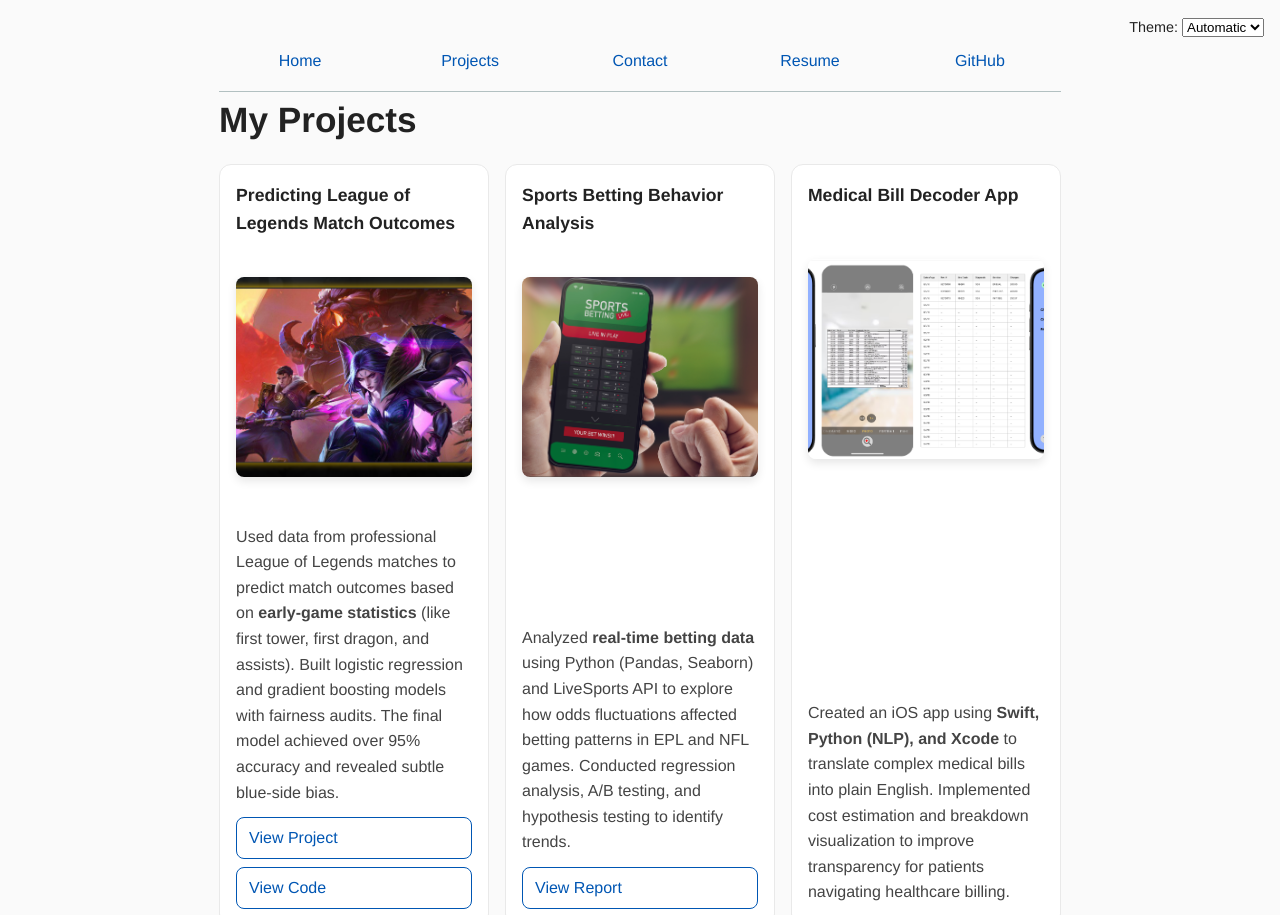
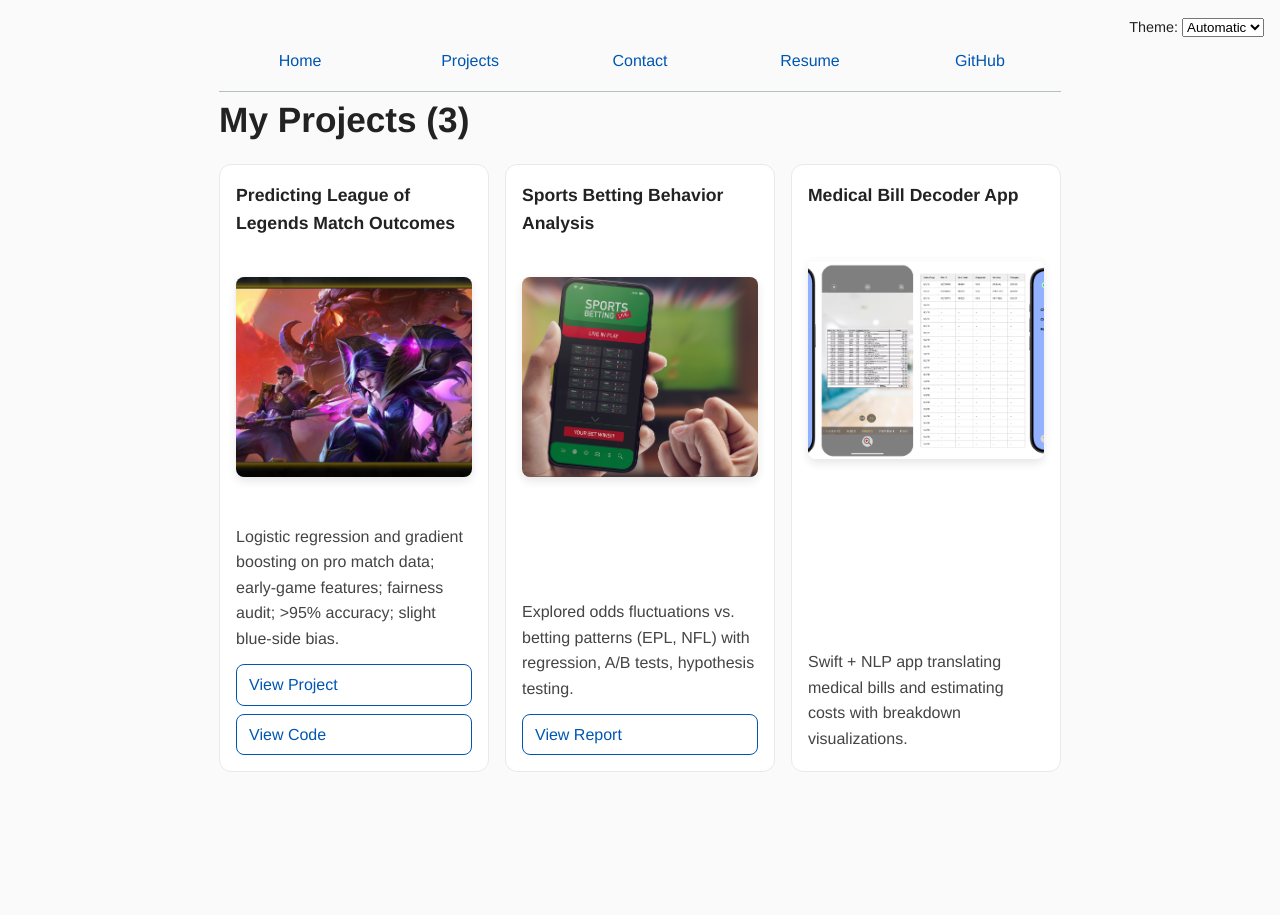
Before and after one commit to Kalberhe/6.C85_lab1_beta_test_portfolio, a plain HTML site: page projects/index.html in a window 1280 px wide. Shown: the top 915 px of the page. After the commit the page ends 828 px from the top, so only its background shows below. Drawn offline with Linux system fonts and the light colour scheme.

Commit message:
✅ Lab 4 complete: added projects.json, updated JS modules, dynamic Projects page

```diff
--- a/global.js
+++ b/global.js
@@ -1,12 +1,11 @@
 // global.js — load on every page with type="module"
 console.log("IT’S ALIVE!");
 
-// repo base (works locally + on GitHub Pages)
 const REPO = "6.C85_lab1_beta_test_portfolio";
 const IS_LOCAL = ["localhost", "127.0.0.1"].includes(location.hostname);
 const BASE = IS_LOCAL ? "/" : `/${REPO}/`;
 
-// pages to show in the nav
+
 const pages = [
   { url: "",          title: "Home" },
   { url: "projects/", title: "Projects" },
@@ -15,7 +14,7 @@ const pages = [
   { url: "https://github.com/Kalberhe", title: "GitHub" },
 ];
 
-// build nav
+
 const nav = document.createElement("nav");
 document.body.prepend(nav);
 
@@ -25,10 +24,13 @@ for (const p of pages) {
   a.href = href;
   a.textContent = p.title;
 
-  // external links open in new tab
-  if (a.host !== location.host) { a.target = "_blank"; a.rel = "noopener"; }
 
-  // mark current page (normalize trailing slash)
+  if (a.host !== location.host) {
+    a.target = "_blank";
+    a.rel = "noopener";
+  }
+
+
   const linkPath = new URL(a.href).pathname.replace(/\/+$/, "");
   const herePath = location.pathname.replace(/\/+$/, "");
   if (a.host === location.host && linkPath === herePath) a.classList.add("current");
@@ -36,7 +38,7 @@ for (const p of pages) {
   nav.append(a);
 }
 
-// ---- Theme switcher (Auto / Light / Dark) ----
+
 document.body.insertAdjacentHTML("afterbegin", `
   <label style="position:absolute;top:1rem;right:1rem;font-size:.9rem">
     Theme:
@@ -56,27 +58,79 @@ function osPrefersDark() {
 
 function applyTheme(mode) {
   const html = document.documentElement;
-  html.setAttribute("data-theme", mode);            // our CSS vars
+  html.setAttribute("data-theme", mode);
   html.style.colorScheme = mode === "auto"
     ? (osPrefersDark() ? "dark" : "light")
-    : mode;                                         // built-in UI
+    : mode;
 }
 
-// init from storage (default: auto)
+
 const saved = localStorage.getItem("colorScheme") || "auto";
-select.value = saved; applyTheme(saved);
+select.value = saved;
+applyTheme(saved);
 
-// persist & apply on change
+
 select.addEventListener("input", e => {
-  const mode = e.target.value;                      // auto|light|dark
+  const mode = e.target.value;
   localStorage.setItem("colorScheme", mode);
   applyTheme(mode);
 });
 
-// update if OS theme changes while in Auto
+
 if (window.matchMedia) {
   const mq = window.matchMedia("(prefers-color-scheme: dark)");
   mq.addEventListener?.("change", () => {
     if (localStorage.getItem("colorScheme") === "auto") applyTheme("auto");
   });
 }
+
+
+export async function fetchJSON(url) {
+  try {
+    const res = await fetch(url);
+    if (!res.ok) throw new Error(`${res.status} ${res.statusText}`);
+    return await res.json();
+  } catch (err) {
+    console.error("fetchJSON error for", url, err);
+    return null;
+  }
+}
+
+
+export async function fetchGitHubData() {
+  return fetchJSON("https://api.github.com/users/Kalberhe");
+}
+
+
+export function renderProjects(projects, container, headingLevel = "h2") {
+  if (!container) return;
+  container.innerHTML = "";
+
+  if (!Array.isArray(projects) || projects.length === 0) {
+    container.innerHTML = "<p>No projects available yet.</p>";
+    return;
+  }
+
+  for (const p of projects) {
+    const article = document.createElement("article");
+    article.classList.add("card");
+
+
+    const buttons = Array.isArray(p.links)
+      ? p.links
+          .map(
+            (l) =>
+              `<a class="btn" href="${l.href}" target="_blank" rel="noopener">${l.label}</a>`
+          )
+          .join(" ")
+      : "";
+
+    article.innerHTML = `
+      <${headingLevel}>${p.title}</${headingLevel}>
+      <img src="${p.image}" alt="${p.title}">
+      <p>${p.description}</p>
+      ${buttons}
+    `;
+    container.appendChild(article);
+  }
+}
--- /dev/null
+++ b/lib/projects.json
@@ -0,0 +1,27 @@
+[
+  {
+    "title": "Predicting League of Legends Match Outcomes",
+    "year": "2025",
+    "image": "lol.png",
+    "description": "Logistic regression and gradient boosting on pro match data; early-game features; fairness audit; >95% accuracy; slight blue-side bias.",
+    "links": [
+      {"label": "View Project", "href": "https://kalberhe.github.io/DSC80_FINAL_PROJECT/"},
+      {"label": "View Code",   "href": "https://github.com/Kalberhe/DSC80_FINAL_PROJECT"}
+    ]
+  },
+  {
+    "title": "Sports Betting Behavior Analysis",
+    "year": "2025",
+    "image": "sportsbetting.png",
+    "description": "Explored odds fluctuations vs. betting patterns (EPL, NFL) with regression, A/B tests, hypothesis testing.",
+    "links": [
+      {"label": "View Report", "href": "https://drive.google.com/file/d/1CTdeA6R5j5pBtOlefa-8UVxA5h-k_CQh/view?usp=sharing"}
+    ]
+  },
+  {
+    "title": "Medical Bill Decoder App",
+    "year": "2025",
+    "image": "Medicalbill.png",
+    "description": "Swift + NLP app translating medical bills and estimating costs with breakdown visualizations."
+  }
+]
--- a/projects/index.html
+++ b/projects/index.html
@@ -1,55 +1,23 @@
 <!doctype html>
 <html lang="en">
 <head>
-  <script type="module" src="../global.js"></script>
   <meta charset="utf-8">
   <title>Projects – Kalkidan Berhe Gebrekirstos</title>
   <link rel="stylesheet" href="../style.css?v=4">
+  <!-- load globals as a module -->
+  <script type="module" src="../global.js"></script>
 </head>
 <body>
 
+  <!-- give the H1 a class so we can update the count -->
+  <h1 class="projects-title">My Projects</h1>
 
-  <h1>My Projects</h1>
+  <!-- JS will replace the contents of this container -->
+  <section class="projects">
+    <noscript>Please enable JavaScript to see projects.</noscript>
+  </section>
 
-  <section class="projects">
-    <!-- League of Legends Project -->
-    <article class="card">
-      <h3>Predicting League of Legends Match Outcomes</h3>
-      <img src="lol.png" alt="League of Legends project preview">
-      <p>
-        Used data from professional League of Legends matches to predict match outcomes
-        based on <strong>early-game statistics</strong> (like first tower, first dragon, and assists).
-        Built logistic regression and gradient boosting models with fairness audits.
-        The final model achieved over 95% accuracy and revealed subtle blue-side bias.
-      </p>
-      <a href="https://kalberhe.github.io/DSC80_FINAL_PROJECT/" class="btn" target="_blank">View Project</a>
-      <a href="https://github.com/Kalberhe/DSC80_FINAL_PROJECT" class="btn" target="_blank">View Code</a>
-    </article>
-
-    <!-- Sports Betting Project -->
-    <article class="card">
-      <h3>Sports Betting Behavior Analysis</h3>
-      <img src="sportsbetting.png" alt="Sports betting data visualization">
-      <p>
-        Analyzed <strong>real-time betting data</strong> using Python (Pandas, Seaborn) and LiveSports API
-        to explore how odds fluctuations affected betting patterns in EPL and NFL games.
-        Conducted regression analysis, A/B testing, and hypothesis testing to identify trends.
-      </p>
-      <a href="https://drive.google.com/file/d/1CTdeA6R5j5pBtOlefa-8UVxA5h-k_CQh/view?usp=sharing"
-         class="btn" target="_blank">View Report</a>
-    </article>
-
-    <!-- Medical Bill App -->
-    <article class="card">
-      <h3>Medical Bill Decoder App</h3>
-      <img src="Medicalbill.png" alt="Medical bill decoding app screenshot">
-      <p>
-        Created an iOS app using <strong>Swift, Python (NLP), and Xcode</strong>
-        to translate complex medical bills into plain English.
-        Implemented cost estimation and breakdown visualization to improve transparency
-        for patients navigating healthcare billing.
-      </p>
-    </article>
-  </section>
+  <!-- page script (module so we can import from global.js) -->
+  <script type="module" src="projects.js"></script>
 </body>
 </html>
--- /dev/null
+++ b/projects/projects.js
@@ -0,0 +1,32 @@
+import { fetchJSON, renderProjects } from "../global.js";
+
+function cardHTML(p, heading = "h2") {
+  // optional link buttons if provided in JSON
+  const links = Array.isArray(p.links)
+    ? p.links.map(l => `<a class="btn" href="${l.href}" target="_blank" rel="noopener">${l.label}</a>`).join(" ")
+    : "";
+  return `
+    <article class="card">
+      <${heading}>${p.title}</${heading}>
+      <img src="${p.image}" alt="${p.title}">
+      <p>${p.description ?? ""}</p>
+      ${links}
+    </article>
+  `;
+}
+
+async function main() {
+  const data = await fetchJSON("../lib/projects.json");
+  const container = document.querySelector(".projects");
+
+  if (!Array.isArray(data) || !container) return;
+
+  // render using your helper, but swap in our card template for nicer buttons
+  container.innerHTML = data.map(p => cardHTML(p, "h3")).join("");
+
+  // update count in the title
+  const h1 = document.querySelector(".projects-title");
+  if (h1) h1.textContent = `My Projects (${data.length})`;
+}
+
+main();
```
